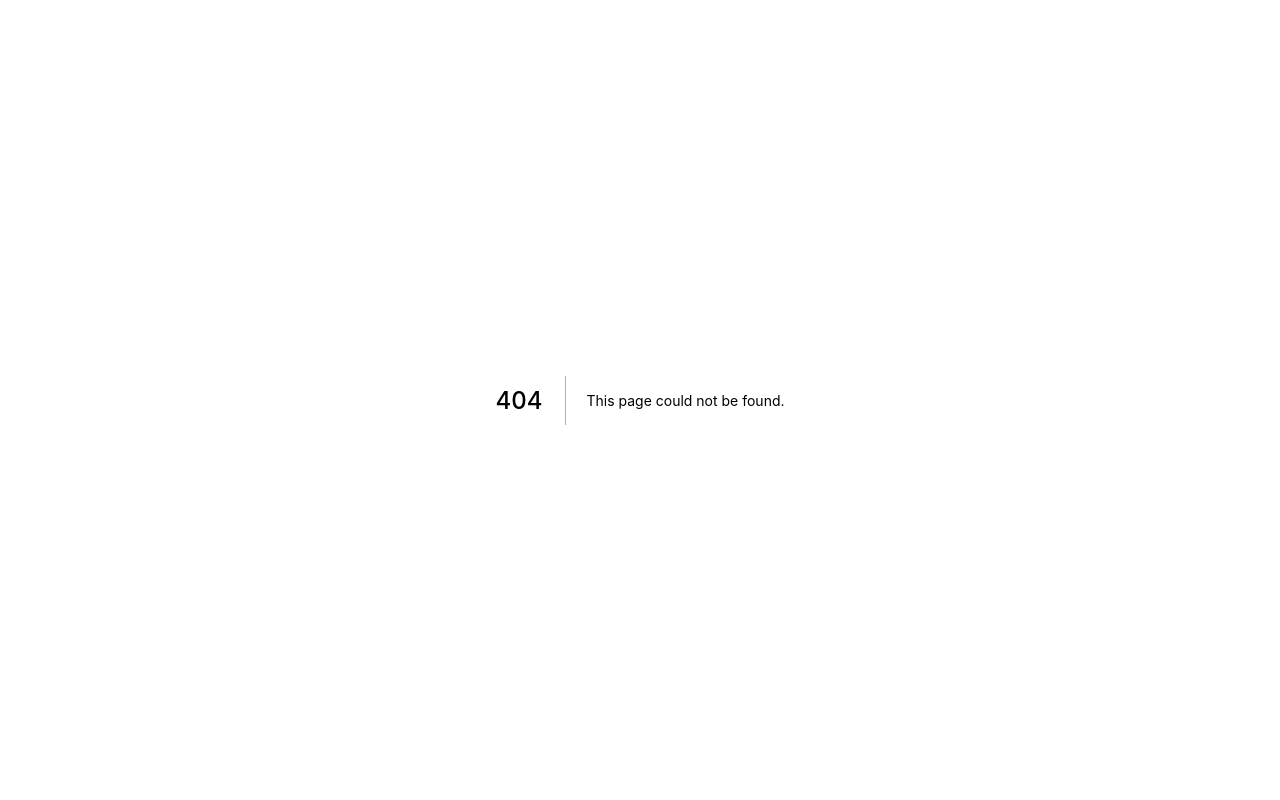
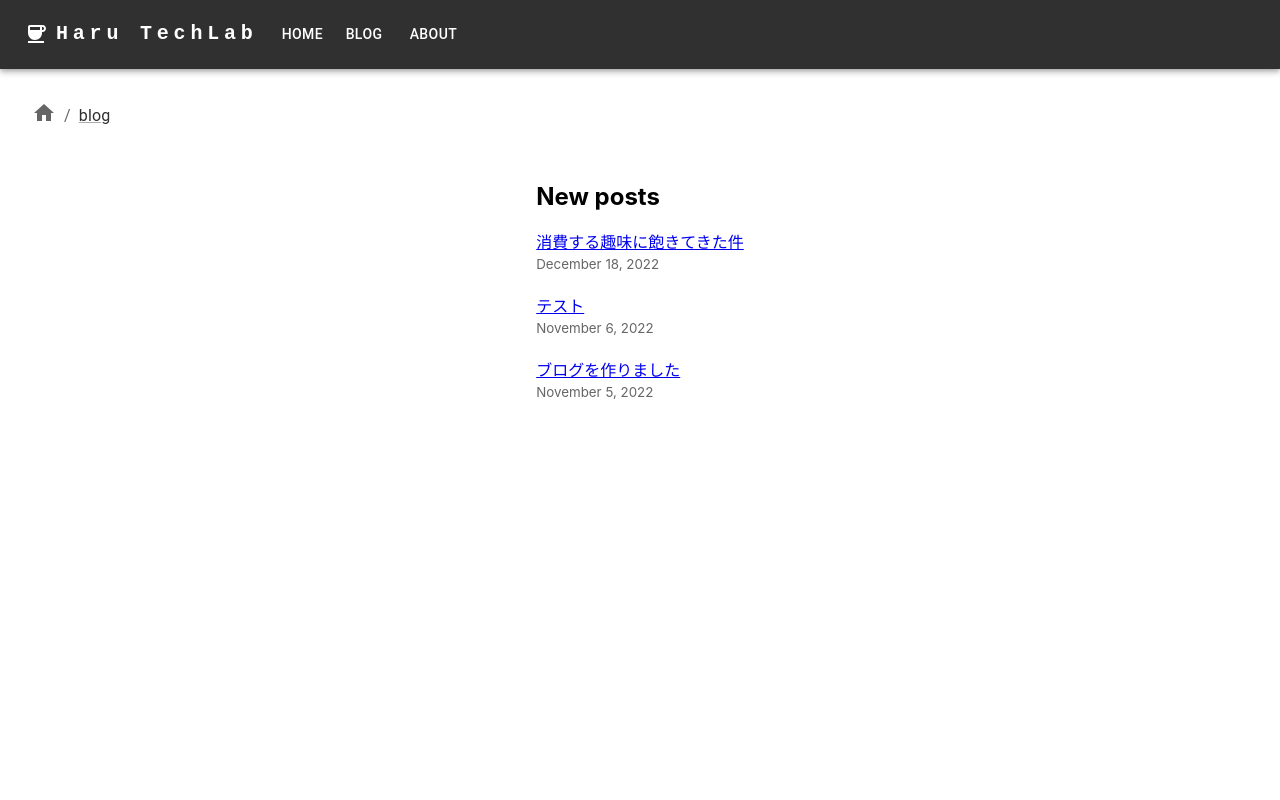
Before and after one commit to dinosaur-lab/nextjs-blog, a Next.js app: page /blog in a window 1280 px wide. Before the commit this address had no page. Shown: the top 800 px of the page. Built offline with nearby package versions, Linux system fonts and the light colour scheme.

Commit message:
fix: homeとブログを分ける

```diff
--- a/components/AppBar.tsx
+++ b/components/AppBar.tsx
@@ -15,6 +15,7 @@ import CoffeeIcon from '@mui/icons-material/Coffee';
 
 const pages = [
     { page_id: 'Home', page_name: "/" },
+    { page_id: 'Blog', page_name: "/blog" },
     { page_id: 'About', page_name: "/about" }
 ];
 
--- a/components/layout.js
+++ b/components/layout.js
@@ -26,7 +26,6 @@ export default function Layout({ children }) {
     <ThemeProvider theme={theme}>
       <div className={styles.container}>
         <Head>
-          <title>Create Next App</title>
           <meta name="description" content="Generated by create next app" />
           <link rel="icon" href="../public/images/favicon.png" />
         </Head>
--- /dev/null
+++ b/pages/blog.jsx
@@ -0,0 +1,40 @@
+import NextPage from 'next';
+import Head from 'next/head';
+import Layout, { siteTitle } from '../components/layout'
+import styles from '../styles/Home.module.css';
+import utilStyles from '../styles/utils.module.css'
+import Link from 'next/link';
+import Date from '../components/date'
+import { getSortedPostsData } from '../lib/posts'
+
+export default function Blog({ allPostsData }) {
+    {
+        return (
+            <Layout home>
+                <section>
+                    <h2 className={utilStyles.headingLg}>New posts</h2>
+                    <ul className={utilStyles.list}>
+                        {allPostsData.map(({ id, date, title }) => (
+                            <li className={utilStyles.listItem} key={id}>
+                                <Link href={`/posts/${id}`} color="primary" underline="hover">{title}</Link>
+                                <br />
+                                <small className={utilStyles.lightText}>
+                                    <Date dateString={date} />
+                                </small>
+                            </li>
+                        ))}
+                    </ul>
+                </section>
+            </Layout>
+        )
+    }
+}
+
+export async function getStaticProps() {
+    const allPostsData = getSortedPostsData()
+    return {
+        props: {
+            allPostsData
+        }
+    }
+}
--- /dev/null
+++ b/posts/1217.md
@@ -0,0 +1,19 @@
+---
+title: '消費する趣味に飽きてきた件'
+date: '2022-12-18'
+tag: 'life'
+---
+
+近頃寒くなってきて、社会人の一年の早さに驚きを感じています。
+最近気になっていることは、趣味について。
+
+私は「趣味はなんですか」、と聞かれたときは、ゲームやアニメと答えています。
+最近はジャンプ+で漫画を読んだり、ニコニコdアニメストアでアニメを見て過ごしていたのですが、
+だんだんと消費することに飽きてきてしまいました。
+
+じゃあ楽しい、満足感のある趣味ってなんなの？と思い、検索してみたのですが
+
+創造すること、と言っている人がいました。
+何かを作り出す趣味はしてみたいのですが、なかなか手が出ないですよね。
+
+来年はグラフィックデザインとか勉強してみようかな。
--- a/styles/Home.module.css
+++ b/styles/Home.module.css
@@ -4,7 +4,7 @@
 
 .main {
   min-height: 100vh;
-  padding: 4rem 0;
+  padding: 0;
   flex: 1;
   display: flex;
   flex-direction: column;
@@ -56,12 +56,17 @@
 }
 
 .code {
-  background: #fafafa;
+  /* background: #fafafa; */
   border-radius: 5px;
   padding: 0.75rem;
   font-size: 1.1rem;
   font-family: Menlo, Monaco, Lucida Console, Liberation Mono, DejaVu Sans Mono,
     Bitstream Vera Sans Mono, Courier New, monospace;
+}
+
+.about_blog {
+  display: flex;
+  list-style: none;
 }
 
 .grid {
```
Also changed, not shown: pages/index.jsx (+18 -7 lines), public/images/home.jpg (added).
